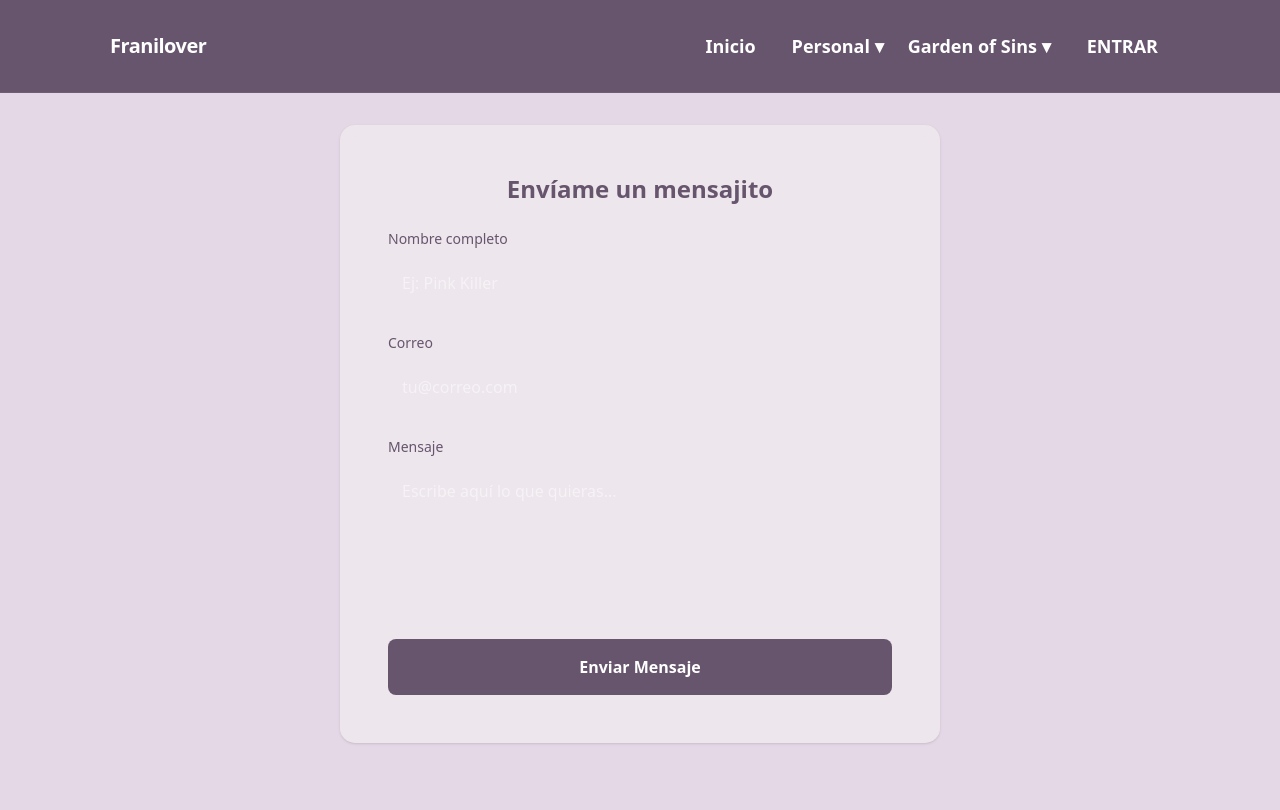
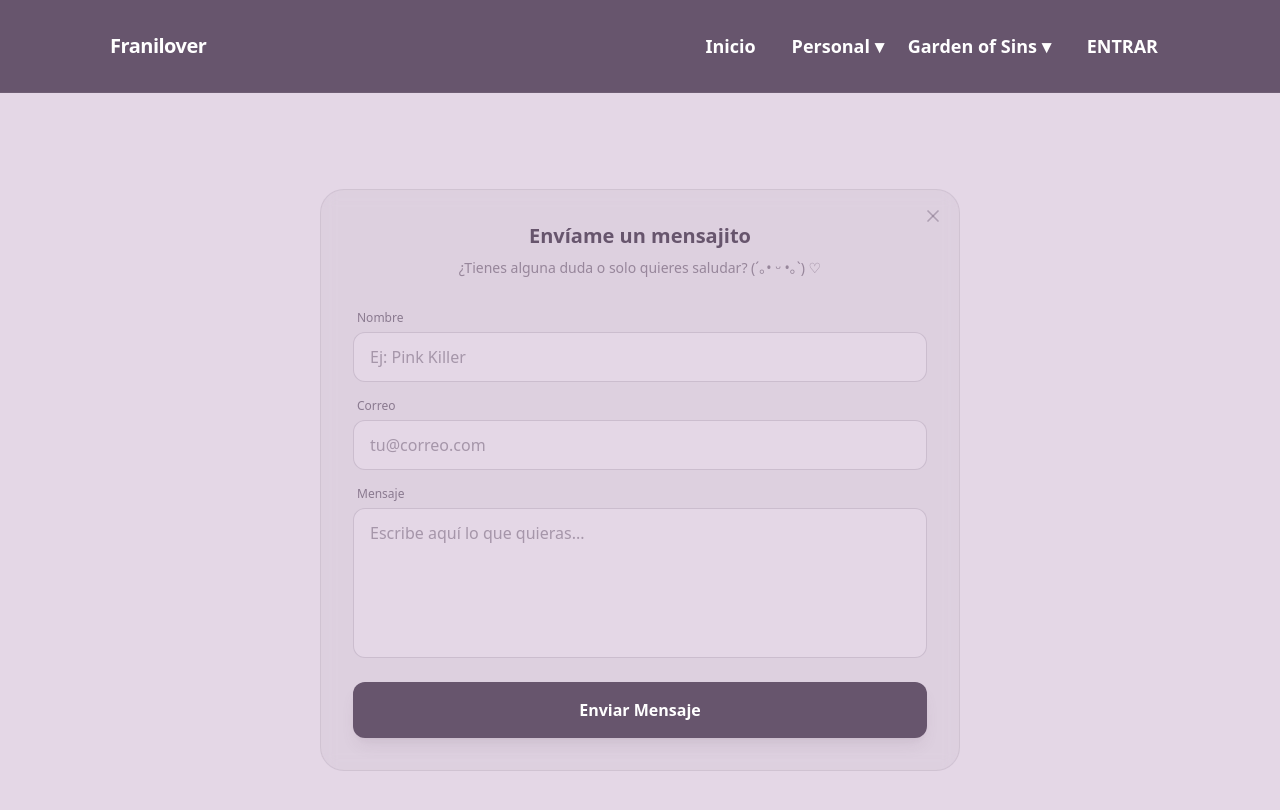
Before and after one commit to BarrioCultural/BarrioCultural.github.io, a Next.js app: page /contacto in a window 1280 px wide. Shown: the top 810 px of the page. Built offline with nearby package versions, Linux system fonts and the light colour scheme; no server answers.

Commit message:
zsxdcfvgh

```diff
--- a/src/components/paginas/contacto.jsx
+++ b/src/components/paginas/contacto.jsx
@@ -1,8 +1,10 @@
 "use client";
 import React, { useState } from 'react';
+import { X } from 'lucide-react';
 
 const Contacto = () => {
   const [enviado, setEnviado] = useState(false);
+  const [isVisible, setIsVisible] = useState(true);
   const FORMSPREE_ID = "xvzpjdgr";
 
   const handleSubmit = async (e) => {
@@ -28,64 +30,89 @@ const Contacto = () => {
     }
   };
 
-  if (enviado) {
+  if (!isVisible) return null;
+
   return (
-      <div className="max-w-[600px] mx-auto my-8 p-12 bg-white rounded-[15px] shadow-sm text-center animate-in fade-in zoom-in duration-500">
-        <h3 className="text-[#ff0066] text-xl font-bold mb-4">¡Mensaje enviado con éxito! 💖</h3>
-        <p className="text-gray-600 mb-6">Gracias por escribirme, te responderé pronto.</p>
+    // mt-24 le da la separación necesaria del menú superior
+    <section className="max-w-2xl mx-auto mt-24 mb-16 px-4 relative group animate-in fade-in duration-700">
+      <div className="bg-primary/5 border border-primary/10 rounded-3xl p-8 backdrop-blur-sm relative">
+
+        {/* BOTÓN CERRAR */}
+        <button
+          onClick={() => setIsVisible(false)}
+          className="absolute top-4 right-4 text-primary/40 hover:text-primary transition-colors"
+          title="Cerrar"
+        >
+          <X size={20} />
+        </button>
+
+        {enviado ? (
+          <div className="text-center py-8">
+            <p className="text-green-500 font-medium text-lg mb-4">
+              ✨ ¡Mensaje enviado con éxito!
+            </p>
+            <p className="text-primary/60 text-sm mb-6">Gracias por escribirme, te responderé pronto.</p>
             <button
               onClick={() => setEnviado(false)}
-          className="px-6 py-2 border-2 border-primary text-primary rounded-md hover:bg-primary hover:text-white transition-all duration-300"
+              className="text-sm text-primary underline hover:text-primary/80"
             >
               Enviar otro mensaje
             </button>
           </div>
-    );
-  }
+        ) : (
+          <>
+            <h2 className="text-xl font-semibold text-primary text-center mb-2">
+              Envíame un mensajito
+            </h2>
+            <p className="text-primary/60 text-sm text-center mb-8">
+              ¿Tienes alguna duda o solo quieres saludar? (´｡• ᵕ •｡`) ♡
+            </p>
 
-  return (
-    // 'seccion-contacto' convertida
-    <section className="max-w-[600px] mx-auto my-8 p-8 md:p-12 bg-stone-100/50 rounded-[15px] shadow-sm backdrop-blur-sm">
-      <h2 className="text-primary text-center font-bold text-2xl mb-6">Envíame un mensajito</h2>
-
-      <form onSubmit={handleSubmit} className="flex flex-col gap-6">
-        {/* Campo Nombre */}
-        <div className="flex flex-col gap-2">
-          <label className="font-medium text-primary text-sm" htmlFor="full-name">Nombre completo</label>
+            <form onSubmit={handleSubmit} className="flex flex-col gap-4">
+              <div className="flex flex-col gap-1.5">
+                <label className="text-xs font-medium text-primary/70 ml-1">Nombre</label>
                 <input
-            className="p-3 border-2 border-transparent rounded-lg outline-none transition-all focus:border-accent focus:ring-2 focus:ring-accent/20"
-            type="text" name="name" id="full-name" placeholder="Ej: Pink Killer" required
+                  type="text"
+                  name="name"
+                  placeholder="Ej: Pink Killer"
+                  required
+                  className="w-full bg-bg-main border border-primary/20 rounded-xl px-4 py-3 text-primary focus:ring-2 focus:ring-primary/40 outline-none transition-all"
                 />
               </div>
 
-        {/* Campo Email */}
-        <div className="flex flex-col gap-2">
-          <label className="font-medium text-primary text-sm" htmlFor="email-address">Correo</label>
+              <div className="flex flex-col gap-1.5">
+                <label className="text-xs font-medium text-primary/70 ml-1">Correo</label>
                 <input
-            className="p-3 border-2 border-transparent rounded-lg outline-none transition-all focus:border-accent focus:ring-2 focus:ring-accent/20"
-            type="email" name="_replyto" id="email-address" placeholder="tu@correo.com" required
+                  type="email"
+                  name="_replyto"
+                  placeholder="tu@correo.com"
+                  required
+                  className="w-full bg-bg-main border border-primary/20 rounded-xl px-4 py-3 text-primary focus:ring-2 focus:ring-primary/40 outline-none transition-all"
                 />
               </div>
 
-        {/* Campo Mensaje */}
-        <div className="flex flex-col gap-2">
-          <label className="font-medium text-primary text-sm" htmlFor="message">Mensaje</label>
+              <div className="flex flex-col gap-1.5">
+                <label className="text-xs font-medium text-primary/70 ml-1">Mensaje</label>
                 <textarea
-            className="p-3 border-2 border-transparent rounded-lg outline-none min-h-[150px] resize-none transition-all focus:border-accent focus:ring-2 focus:ring-accent/20"
-            name="message" id="message" placeholder="Escribe aquí lo que quieras..." required
+                  name="message"
+                  placeholder="Escribe aquí lo que quieras..."
+                  required
+                  className="w-full bg-bg-main border border-primary/20 rounded-xl px-4 py-3 text-primary focus:ring-2 focus:ring-primary/40 outline-none transition-all min-h-[150px] resize-none"
                 ></textarea>
               </div>
 
               <input type="hidden" name="_subject" value="¡Nuevo mensaje desde Franilover!" />
 
-        {/* Botón Enviar */}
               <button
                 type="submit"
-          className="bg-primary text-white p-4 rounded-lg font-bold transition-all hover:-translate-y-1 hover:brightness-110 active:translate-y-0"
+                className="bg-primary text-white font-bold px-8 py-4 rounded-xl hover:scale-105 active:scale-95 transition-all mt-2 shadow-lg shadow-primary/10"
               >
                 Enviar Mensaje
               </button>
             </form>
+          </>
+        )}
+      </div>
     </section>
   );
 };
```
Also changed, not shown: src/app/upload/page.js (+48 -28 lines). Lines whose indentation alone changed are shown as unchanged.
